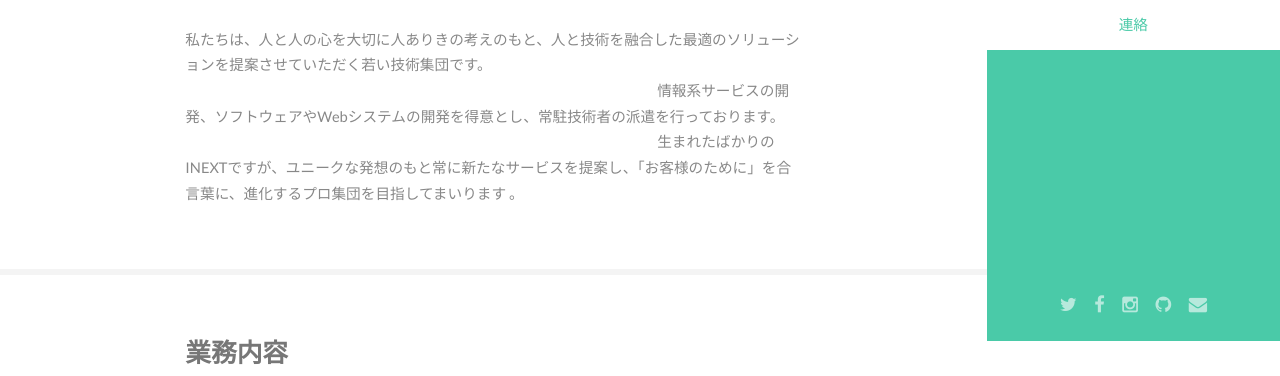
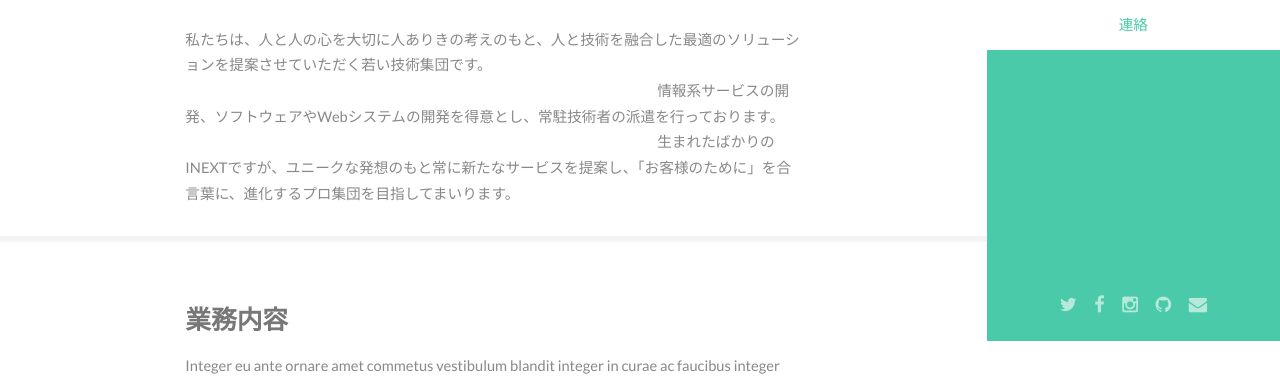
Before and after one commit to iNextjapan/iNextHp, a plain HTML site: page index.html in a window 1280 px wide. Shown: the part 459-835 px from the top of the page. Drawn offline with Linux system fonts and the light colour scheme.

Commit message:
Revert "会社概要"
This reverts commit 8c4add94fe0d248d860fedf5f40e1d90974f3e4d.

```diff
--- a/index.html
+++ b/index.html
@@ -65,9 +65,9 @@
 									<p>イノベーション　ネクスト<br />
 									永遠に続けていく</p>
 								</header>
-								<p>私たちは、人と人の心を大切に人ありきの考えのもと、人と技術を融合した最適のソリューションを提案させていただく若い技術集団です。<br />
+								   私たちは、人と人の心を大切に人ありきの考えのもと、人と技術を融合した最適のソリューションを提案させていただく若い技術集団です。<br />
 　　　　　　　　　　　　　　　　　　　　　　　　　　　　　　　　   情報系サービスの開発、ソフトウェアやWebシステムの開発を得意とし、常駐技術者の派遣を行っております。<br />
-　　　　　　　　　　　　　　　　　　　　　　　　　　　　　　　　   生まれたばかりのINEXTですが、ユニークな発想のもと常に新たなサービスを提案し、「お客様のために」を合言葉に、進化するプロ集団を目指してまいります 。</p>
+　　　　　　　　　　　　　　　　　　　　　　　　　　　　　　　　   生まれたばかりのINEXTですが、ユニークな発想のもと常に新たなサービスを提案し、「お客様のために」を合言葉に、進化するプロ集団を目指してまいります。
 							</div>
 						</section>
 
```
